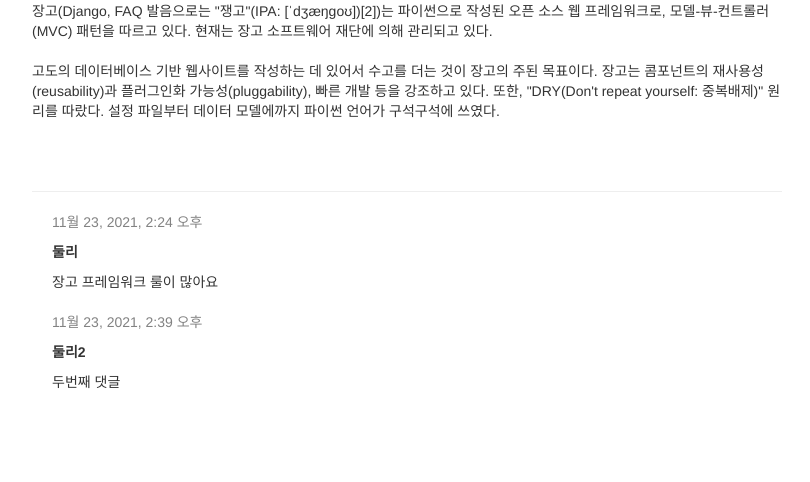
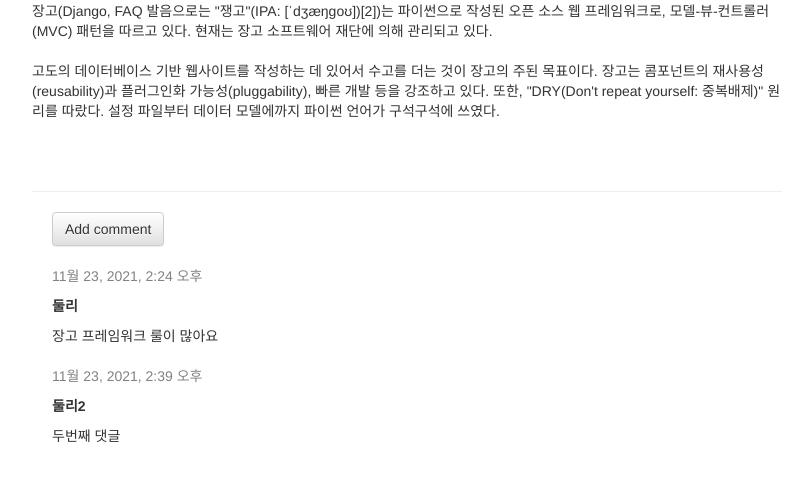
Before and after one commit to mysoyul/kosta_django_blogApp, a Django app: page /post/1 in a window 1280 px wide. Shown: the part 232-714 px from the top of the page, without its empty margins (23-833 px from the left). Run offline with Django 3.2, Linux system fonts and the light colour scheme; data comes from the database, SQL or seed files in the repository; both versions use the stored data as it was after the commit; some libraries are stand-ins or nearby versions.

Commit message:
comment remove approve

```diff
--- a/blog/forms.py
+++ b/blog/forms.py
@@ -18,10 +18,10 @@
 class PostModelForm(forms.ModelForm):
     class Meta:
         model = Post
-        fields = ('title', 'text')
+        fields = ('title', 'text',)
 
 # CommentModelForm 클래스선언
 class CommentModelForm(forms.ModelForm):
     class Meta:
         model = Comment
-        fields = ('author', 'text')
+        fields = ('author', 'text',)
--- a/blog/templates/blog/post_detail.html
+++ b/blog/templates/blog/post_detail.html
@@ -32,12 +32,26 @@
     </div>
 
     <hr>
+    <div class="comment">
+        <a class="btn btn-default" href="{% url 'add_comment_to_post' pk=post.pk %}">Add comment</a>
+    </div>
     {% for comment in post.comments.all %}
-        <div class="comment">
-            <div class="date">{{ comment.created_date }}</div>
-            <strong>{{ comment.author }}</strong>
-            <p>{{ comment.text|linebreaks }}</p>
-        </div>
+        {% if user.is_authenticated or comment.approved_comment %}
+            <div class="comment">
+                <div class="date">{{ comment.created_date }}
+                    {% if not comment.approved_comment %}
+                        <a class="btn btn-default" href="{% url 'comment_remove' pk=comment.pk %}">
+                            <span class="glyphicon glyphicon-remove"></span>
+                        </a>
+                        <a class="btn btn-default" href="{% url 'comment_approve' pk=comment.pk %}">
+                            <span class="glyphicon glyphicon-ok"></span>
+                        </a>
+                    {% endif %}
+                </div>
+                <strong>{{ comment.author }}</strong>
+                <p>{{ comment.text|linebreaks }}</p>
+            </div>
+        {% endif %}
     {% empty %}
         <p>No comments here yet :(</p>
     {% endfor %}
--- a/blog/urls.py
+++ b/blog/urls.py
@@ -7,5 +7,7 @@
     path('post/new/', views.post_new, name='post_new'),
     path('post/<int:pk>/edit/', views.post_edit, name='post_edit'),
     path('post/<int:pk>/remove/', views.post_remove, name='post_remove'),
-
+    path('post/<int:pk>/comment/', views.add_comment_to_post, name='add_comment_to_post'),
+    path('comment/<int:pk>/approve/', views.comment_approve, name='comment_approve'),
+    path('comment/<int:pk>/remove/', views.comment_remove, name='comment_remove'),
 ]
--- a/blog/views.py
+++ b/blog/views.py
@@ -5,13 +5,35 @@
 from django.utils import timezone
 
 from .forms import PostForm, PostModelForm, CommentModelForm
-from .models import Post
+from .models import Post, Comment
+
+# 댓글승인
+@login_required
+def comment_approve(request, pk):
+    comment = get_object_or_404(Comment, pk=pk)
+    post_pk = comment.post.pk
+    comment.approve()
+    return redirect('post_detail', pk=post_pk)
+
+# 댓글삭제
+@login_required
+def comment_remove(request, pk):
+    comment = get_object_or_404(Comment, pk=pk)
+    post_pk = comment.post.pk
+    comment.delete()
+    return redirect('post_detail', pk=post_pk)
 
 # 댓글등록 (CommentModelForm 사용)
 def add_comment_to_post(request, pk):
     post = get_object_or_404(Post, pk=pk)
     if request.method == 'POST':
-        pass
+        form = CommentModelForm(request.POST)
+        if form.is_valid():
+            comment = form.save(commit=False)
+            # Comment와 Post 연결
+            comment.post = post
+            comment.save()
+            return redirect('post_detail', pk=post.pk)
     else:
         form = CommentModelForm()
     return render(request, 'blog/add_comment_to_post.html',{'form': form})
```
Also changed, not shown: db.sqlite3.
